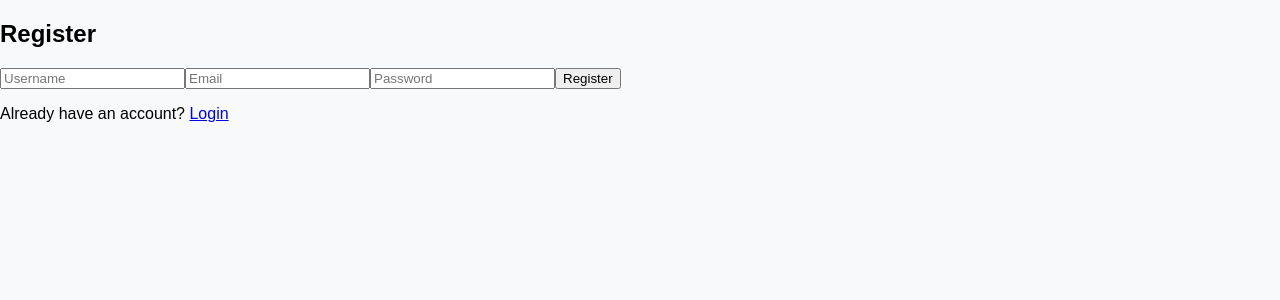
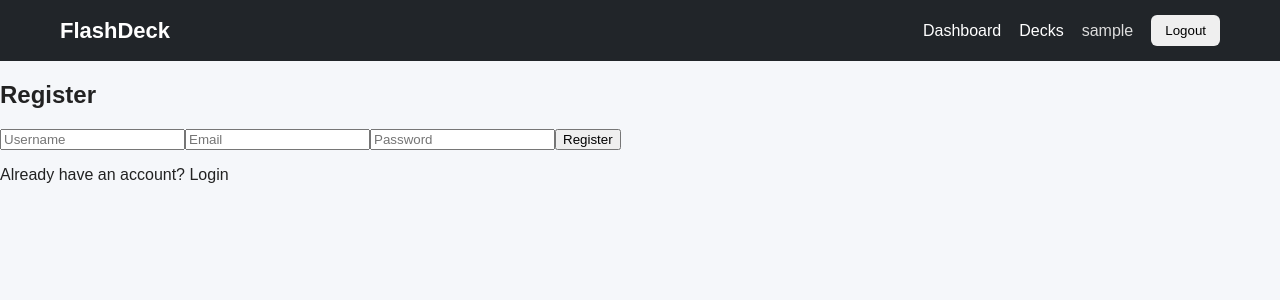
Before and after one commit to Rawayan/FlashDeck-Study-App_Frontend, a React (Vite) app: page /register in a window 1280 px wide. Shown: the top 300 px of the page. Built offline with nearby package versions, Linux system fonts and the light colour scheme; no server answers; sample sign-in values are in the browser's storage.

Commit message:
Add common UI components 15 done

```diff
--- a/src/App.jsx
+++ b/src/App.jsx
@@ -2,26 +2,46 @@ import { BrowserRouter, Route, Routes } from "react-router-dom";
 
 import { AuthProvider } from "./auth/AuthContext";
 import ProtectedRoute from "./components/ProtectedRoute";
+import Navbar from "./components/Navbar";
 
 import Login from "./pages/Login";
 import Register from "./pages/Register";
 
 function DashboardPlaceholder() {
-  return <h1>Dashboard</h1>;
+  return (
+    <div className="page-container">
+      <h1>Dashboard</h1>
+      <p>Welcome to FlashDeck.</p>
+    </div>
+  );
 }
 
 function App() {
   return (
     <BrowserRouter>
       <AuthProvider>
-        <Routes>
-          <Route path="/login" element={<Login />} />
-          <Route path="/register" element={<Register />} />
+        <Navbar />
 
-          <Route element={<ProtectedRoute />}>
-            <Route path="/" element={<DashboardPlaceholder />} />
-          </Route>
-        </Routes>
+        <main>
+          <Routes>
+            <Route
+              path="/login"
+              element={<Login />}
+            />
+
+            <Route
+              path="/register"
+              element={<Register />}
+            />
+
+            <Route element={<ProtectedRoute />}>
+              <Route
+                path="/"
+                element={<DashboardPlaceholder />}
+              />
+            </Route>
+          </Routes>
+        </main>
       </AuthProvider>
     </BrowserRouter>
   );
--- /dev/null
+++ b/src/components/Navbar.jsx
@@ -0,0 +1,39 @@
+import { Link, useNavigate } from "react-router-dom";
+import { useAuth } from "../auth/AuthContext";
+
+function Navbar() {
+  const { user, isAuthenticated, logout } = useAuth();
+  const navigate = useNavigate();
+
+  const handleLogout = () => {
+    logout();
+    navigate("/login");
+  };
+
+  return (
+    <nav className="navbar">
+      <div className="navbar-inner">
+        <Link to="/" className="brand">
+          FlashDeck
+        </Link>
+
+        {isAuthenticated && (
+          <div className="nav-links">
+            <Link to="/">Dashboard</Link>
+            <Link to="/decks">Decks</Link>
+
+            <span className="username">
+              {user?.username}
+            </span>
+
+            <button onClick={handleLogout}>
+              Logout
+            </button>
+          </div>
+        )}
+      </div>
+    </nav>
+  );
+}
+
+export default Navbar;
--- a/src/index.css
+++ b/src/index.css
@@ -5,5 +5,183 @@
 body {
   margin: 0;
   font-family: Arial, sans-serif;
-  background: #f8f9fa;
+  background: #f5f7fa;
+  color: #222;
 }
+
+a {
+  text-decoration: none;
+  color: inherit;
+}
+
+button {
+  cursor: pointer;
+}
+
+.navbar {
+  background: #212529;
+  color: white;
+}
+
+.navbar-inner {
+  max-width: 1200px;
+  margin: auto;
+  padding: 15px 20px;
+
+  display: flex;
+  justify-content: space-between;
+  align-items: center;
+}
+
+.brand {
+  color: white;
+  font-size: 22px;
+  font-weight: bold;
+}
+
+.nav-links {
+  display: flex;
+  align-items: center;
+  gap: 18px;
+}
+
+.nav-links a {
+  color: white;
+}
+
+.nav-links button {
+  border: none;
+  padding: 8px 14px;
+  border-radius: 6px;
+}
+
+.username {
+  color: #ddd;
+}
+
+main {
+  min-height: calc(100vh - 60px);
+}
+
+.page-container {
+  max-width: 1200px;
+  margin: auto;
+  padding: 30px 20px;
+}
+
+.loader,
+.empty-state,
+.error-state {
+  padding: 30px;
+  text-align: center;
+}
+
+.error-state {
+  color: #b00020;
+}
+
+.stat-card {
+  padding: 20px;
+  background: white;
+  border-radius: 10px;
+  border: 1px solid #ddd;
+}
+
+.stat-title {
+  margin: 0;
+  color: #666;
+}
+
+.stat-card h3 {
+  margin-bottom: 0;
+}
+
+.deck-card,
+.card-row {
+  background: white;
+  padding: 20px;
+  margin-bottom: 15px;
+  border-radius: 10px;
+  border: 1px solid #ddd;
+}
+
+.deck-stats {
+  display: flex;
+  gap: 20px;
+  margin-top: 15px;
+}
+
+.deck-actions,
+.card-actions,
+.modal-actions {
+  display: flex;
+  gap: 10px;
+  margin-top: 15px;
+}
+
+.box-badge {
+  display: inline-block;
+  padding: 5px 10px;
+  border-radius: 5px;
+  font-weight: bold;
+  margin: 8px 0;
+}
+
+.box-1 {
+  background: #ffe0e0;
+}
+
+.box-2 {
+  background: #fff0cc;
+}
+
+.box-3 {
+  background: #fff8b3;
+}
+
+.box-4 {
+  background: #dff5df;
+}
+
+.box-5 {
+  background: #d9ecff;
+}
+
+.modal-backdrop {
+  position: fixed;
+  inset: 0;
+  background: rgba(0, 0, 0, 0.5);
+
+  display: flex;
+  justify-content: center;
+  align-items: center;
+}
+
+.confirm-modal {
+  width: min(90%, 450px);
+  background: white;
+  padding: 25px;
+  border-radius: 10px;
+}
+
+@media (max-width: 600px) {
+  .navbar-inner {
+    flex-direction: column;
+    align-items: flex-start;
+    gap: 12px;
+  }
+
+  .nav-links {
+    flex-wrap: wrap;
+    gap: 10px;
+  }
+
+  .page-container {
+    padding: 20px 15px;
+  }
+
+  .deck-actions,
+  .card-actions {
+    flex-wrap: wrap;
+  }
+}
```
Also changed, not shown: src/components/BoxBadge.jsx (added, +9 -0 lines), src/components/CardRow.jsx (added, +33 -0 lines), src/components/ConfirmModal.jsx (added, +33 -0 lines), src/components/DeckCard.jsx (added, +45 -0 lines), src/components/EmptyState.jsx (added, +9 -0 lines), src/components/ErrorState.jsx (added, +11 -0 lines), src/components/Loader.jsx (added, +9 -0 lines), src/components/StatCard.jsx (added, +10 -0 lines).
